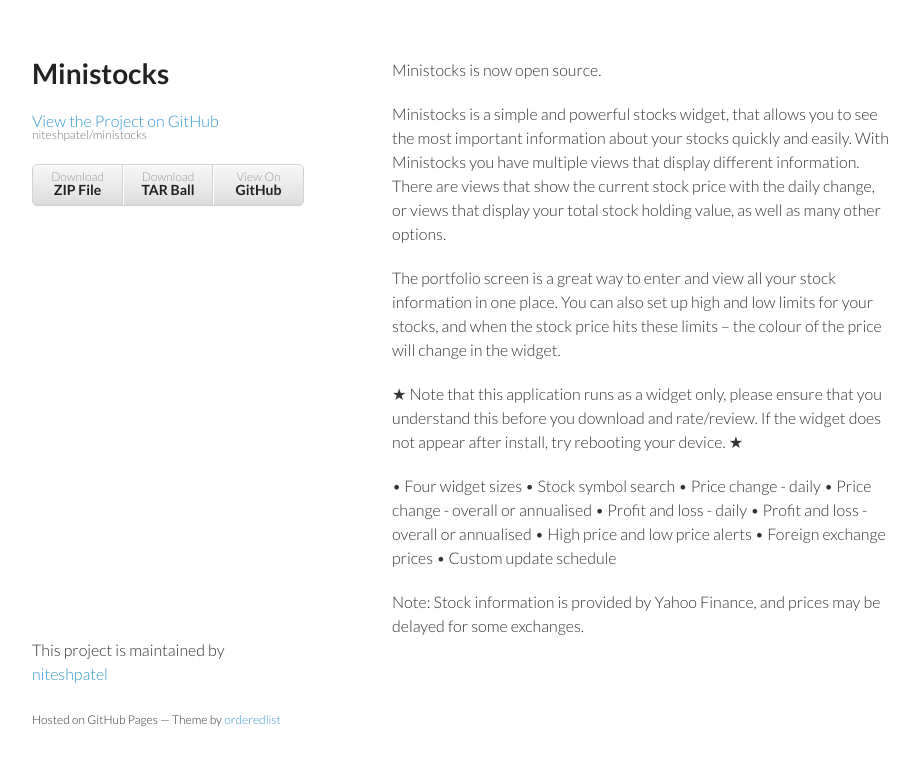
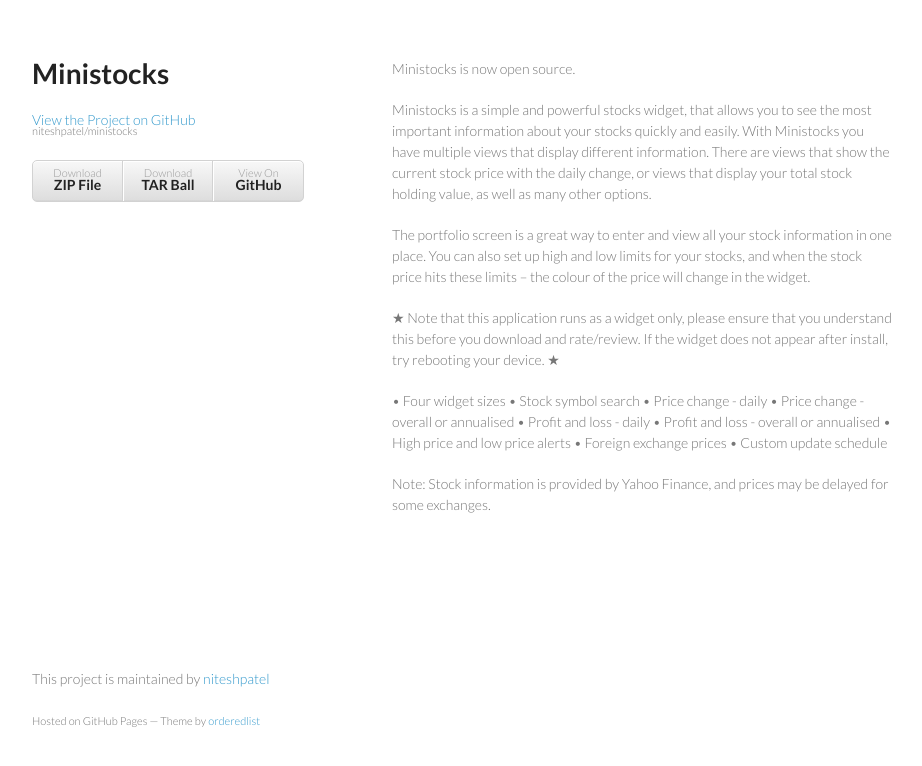
Before and after one commit to niteshpatel/ministocks, a plain HTML site: page index.html in a window 1280 px wide. Shown: the whole page, without its empty margins (178-1100 px from the left). Drawn offline with Linux system fonts and the light colour scheme.

```diff
--- a/stylesheets/styles.css
+++ b/stylesheets/styles.css
@@ -2,8 +2,8 @@
 
 body {
   padding:50px;
-  font:16px/1.5 Lato, "Helvetica Neue", Helvetica, Arial, sans-serif;
-  color:#333;
+  font:14px/1.5 Lato, "Helvetica Neue", Helvetica, Arial, sans-serif;
+  color:#777;
   font-weight:300;
 }
 
@@ -39,7 +39,7 @@ a {
 }
 
 a small {
-  font-size:12px;
+  font-size:11px;
   color:#777;
   margin-top:-0.6em;
   display:block;
@@ -130,7 +130,7 @@ header li {
 
 header ul a {
   line-height:1;
-  font-size:12px;
+  font-size:11px;
   color:#999;
   display:block;
   text-align:center;
@@ -166,7 +166,7 @@ section {
 }
 
 small {
-  font-size:12px;
+  font-size:11px;
 }
 
 hr {
```
